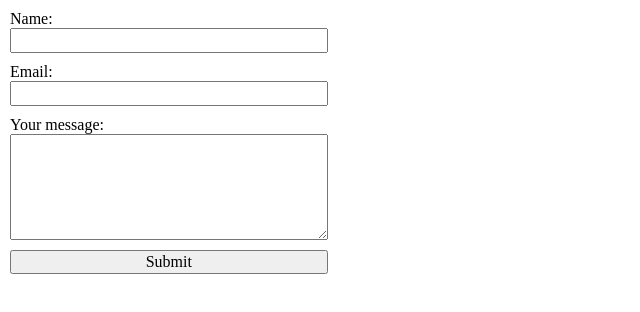
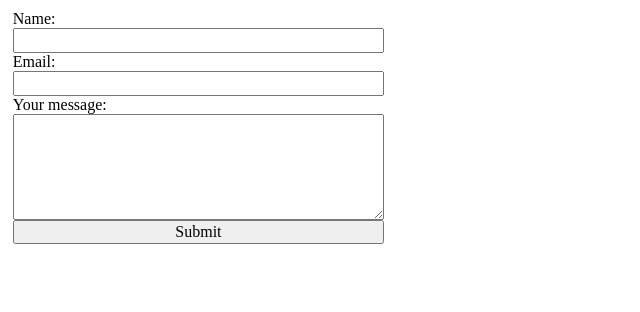
Before and after one commit to LevGordon/Email-Form-For-Websites, a plain HTML site: page index.html in a window 1280 px wide. Shown: the whole page, without its empty margins (0-640 px from the left). Drawn offline with nearby package versions, Linux system fonts and the light colour scheme.

Commit message:
Add files via upload
Corrected a former mistake of adding multiple forms with one submit button.

```diff
--- a/index.html
+++ b/index.html
@@ -16,33 +16,20 @@
     <header></header>
 
     <main>
-      <div class="group">
-        <div class="item">
+
           <form>
             <label for="name"> Name:</label>
             <input id="name" type="text" name="name" />
-          </form>
-        </div>
-        <div class="item">
-          <form>
+
             <label for="email">Email:</label>
             <input id="email" type="email" name="email" />
-          </form>
-        </div>
 
-        <div class="item">
-          <form>
             <label for="form-message"> Your message:</label>
             <textarea id="form-message" name="message"> </textarea>
-          </form>
-        </div>
 
-        <div class="item">
-          <form>
             <button type="submit">Submit</button>
           </form>
-        </div>
-      </div>
+
     </main>
   </body>
 </html>
--- a/style.css
+++ b/style.css
@@ -1,12 +1,5 @@
 
 
-
-.item {
-
-   display: block;
-   width: 25%;
-
-}
 
 main form {
     margin: 10px 0 10px 0;
@@ -22,5 +15,5 @@ main form textarea {
 
 main {
 
-    margin: 0 0 0 10px;
+    margin: 0 70% 0 1%;
 }
```
